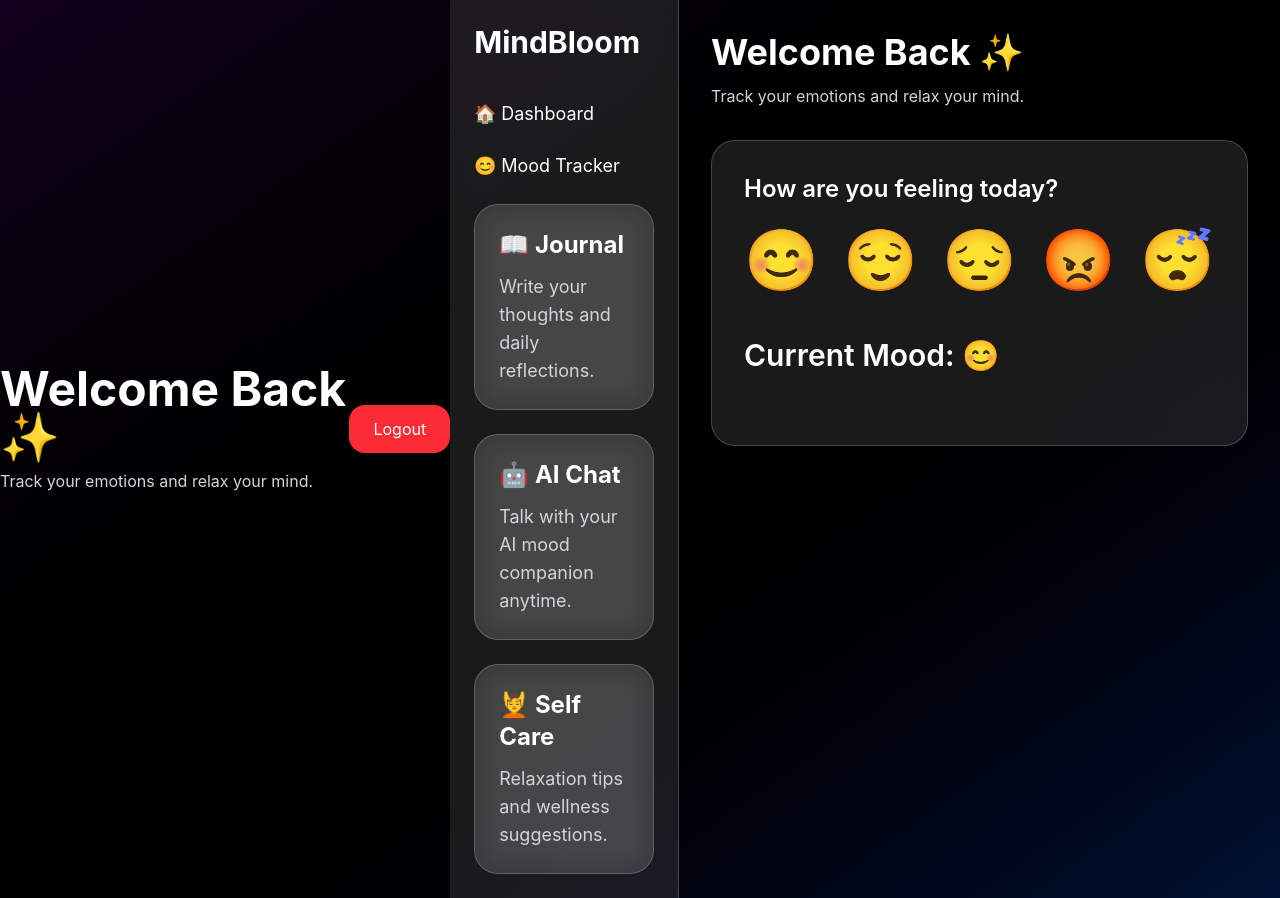
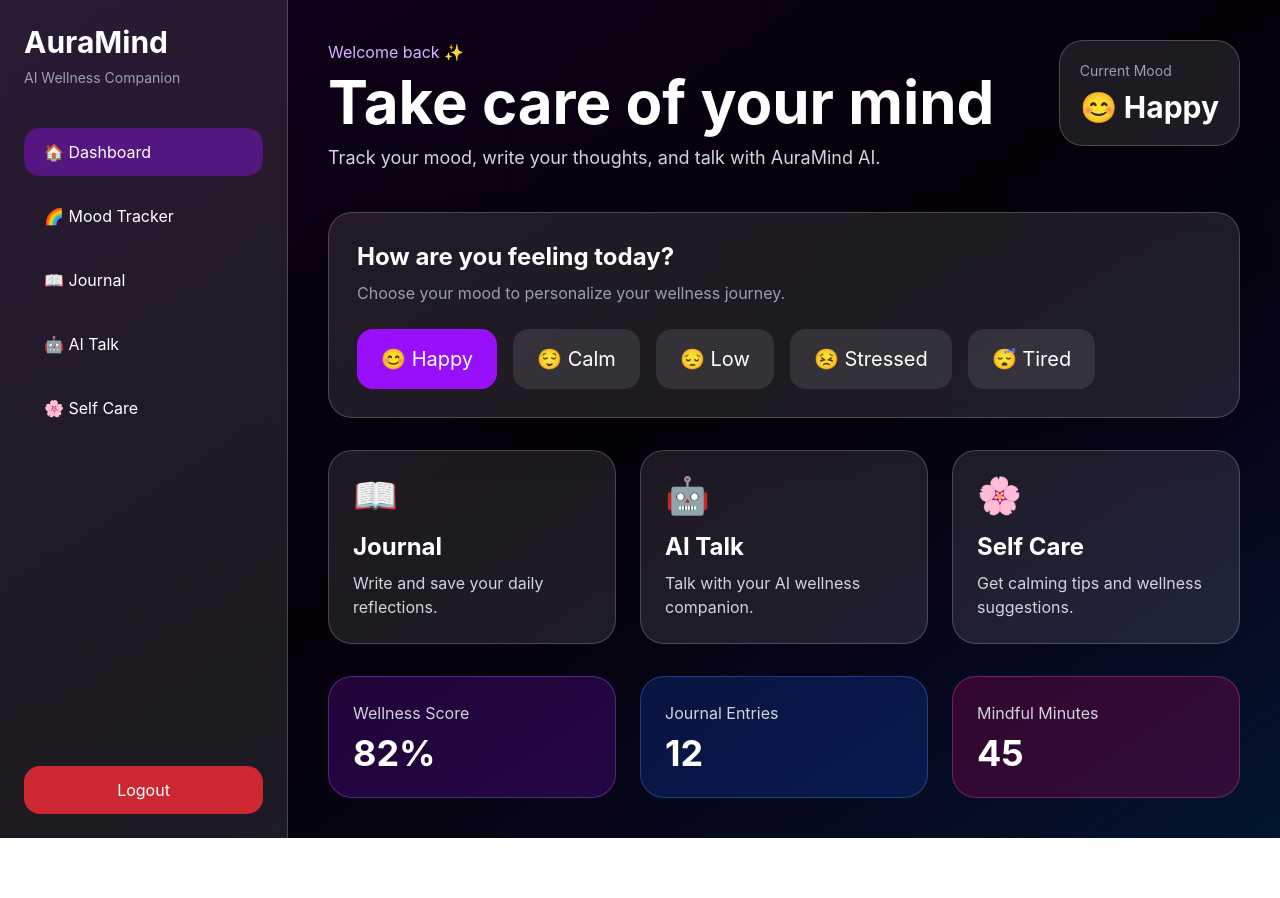
Before and after one commit to bhoomikashanbhag/auramind, a React (Vite) app: page /dashboard in a window 1280 px wide. After the commit the page ends 838 px from the top, so only its background shows below. Built offline with nearby package versions, Linux system fonts and the light colour scheme.

Commit message:
Improve dashboard UI

```diff
--- a/src/pages/Dashboard.jsx
+++ b/src/pages/Dashboard.jsx
@@ -1,168 +1,111 @@
 import { useState } from "react"
+
 function Dashboard() {
-  const [mood, setMood] = useState("😊")
+  const [mood, setMood] = useState("😊 Happy")
+
+  const moods = ["😊 Happy", "😌 Calm", "😔 Low", "😣 Stressed", "😴 Tired"]
+
   return (
-    <div className="min-h-screen bg-gradient-to-br from-[#14001f] via-black to-[#001233] text-white flex">
-
-<div className="flex justify-between items-center mb-10">
-
-  <div>
-
-    <h1 className="text-5xl font-bold mb-2">
-      Welcome Back ✨
-    </h1>
-
-    <p className="text-gray-300">
-      Track your emotions and relax your mind.
-    </p>
-
-  </div>
-
-  <a
-    href="/"
-    className="bg-red-500 hover:bg-red-600 transition px-6 py-3 rounded-2xl"
-  >
-    Logout
-  </a>
-
-</div>
+    <div className="min-h-screen bg-gradient-to-br from-[#13001f] via-[#050008] to-[#00152e] text-white flex">
 
       {/* Sidebar */}
-      <div className="w-64 bg-white/10 backdrop-blur-lg border-r border-white/20 p-6 hidden md:flex flex-col">
+      <aside className="w-72 bg-white/10 backdrop-blur-xl border-r border-white/20 p-6 hidden md:flex flex-col">
+        <h1 className="text-3xl font-bold mb-2">AuraMind</h1>
+        <p className="text-gray-400 mb-10 text-sm">AI Wellness Companion</p>
 
-        <h1 className="text-3xl font-bold mb-10">
-          MindBloom
-        </h1>
-
-        <nav className="flex flex-col gap-6 text-lg">
-
-          <button className="text-left hover:text-purple-400 transition">
-            🏠 Dashboard
-          </button>
-
-          <button className="text-left hover:text-purple-400 transition">
-            😊 Mood Tracker
-          </button>
-
-          <button className="text-left hover:text-purple-400 transition">
-            <a
-  href="/journal"
-  className="bg-white/10 backdrop-blur-lg border border-white/20 rounded-3xl p-6 hover:scale-105 transition block"
->
-
-  <h2 className="text-2xl font-bold mb-3">
-    📖 Journal
-  </h2>
-
-  <p className="text-gray-300">
-    Write your thoughts and daily reflections.
-  </p>
-
-</a>
-          </button>
-
-          <button className="text-left hover:text-purple-400 transition">
-            <a
-  href="/chat"
-  className="bg-white/10 backdrop-blur-lg border border-white/20 rounded-3xl p-6 hover:scale-105 transition block"
->
-
-  <h2 className="text-2xl font-bold mb-3">
-    🤖 AI Chat
-  </h2>
-
-  <p className="text-gray-300">
-    Talk with your AI mood companion anytime.
-  </p>
-
-</a>
-          </button>
-
-          <button className="text-left hover:text-purple-400 transition">
-            <a
-  href="/selfcare"
-  className="bg-white/10 backdrop-blur-lg border border-white/20 rounded-3xl p-6 hover:scale-105 transition block"
->
-
-  <h2 className="text-2xl font-bold mb-3">
-    💆 Self Care
-  </h2>
-
-  <p className="text-gray-300">
-    Relaxation tips and wellness suggestions.
-  </p>
-
-</a>
-          </button>
-
+        <nav className="flex flex-col gap-4">
+          <a href="/dashboard" className="bg-purple-600/40 px-5 py-3 rounded-2xl">🏠 Dashboard</a>
+          <a href="/mood" className="hover:bg-white/10 px-5 py-3 rounded-2xl transition">🌈 Mood Tracker</a>
+          <a href="/journal" className="hover:bg-white/10 px-5 py-3 rounded-2xl transition">📖 Journal</a>
+          <a href="/chat" className="hover:bg-white/10 px-5 py-3 rounded-2xl transition">🤖 AI Talk</a>
+          <a href="/selfcare" className="hover:bg-white/10 px-5 py-3 rounded-2xl transition">🌸 Self Care</a>
         </nav>
 
-      </div>
+        <a href="/" className="mt-auto bg-red-500/80 hover:bg-red-600 text-center px-5 py-3 rounded-2xl transition">
+          Logout
+        </a>
+      </aside>
 
-      {/* Main Content */}
-      <div className="flex-1 p-8">
+      {/* Main */}
+      <main className="flex-1 p-6 md:p-10">
 
-        <h2 className="text-4xl font-bold mb-3">
-          Welcome Back ✨
-        </h2>
+        <div className="flex flex-col md:flex-row justify-between gap-6 mb-10">
+          <div>
+            <p className="text-purple-300 mb-2">Welcome back ✨</p>
+            <h2 className="text-4xl md:text-6xl font-bold mb-3">
+              Take care of your mind
+            </h2>
+            <p className="text-gray-300 text-lg">
+              Track your mood, write your thoughts, and talk with AuraMind AI.
+            </p>
+          </div>
 
-        <p className="text-gray-300 mb-8">
-          Track your emotions and relax your mind.
-        </p>
-
-        {/* Mood Box */}
-        <div className="bg-white/10 backdrop-blur-lg rounded-3xl p-8 border border-white/20 mb-8">
-
-          <h3 className="text-2xl font-semibold mb-6">
-            How are you feeling today?
-          </h3>
-
-          <div className="flex gap-6 mb-12 text-6xl">
-
-  <button
-    onClick={() => setMood("😊")}
-    className="hover:scale-125 transition"
-  >
-    😊
-  </button>
-
-  <button
-    onClick={() => setMood("😌")}
-    className="hover:scale-125 transition"
-  >
-    😌
-  </button>
-
-  <button
-    onClick={() => setMood("😔")}
-    className="hover:scale-125 transition"
-  >
-    😔
-  </button>
-
-  <button
-    onClick={() => setMood("😡")}
-    className="hover:scale-125 transition"
-  >
-    😡
-  </button>
-
-  <button
-    onClick={() => setMood("😴")}
-    className="hover:scale-125 transition"
-  >
-    😴
-  </button>
-
-</div>
-<h2 className="text-3xl font-semibold mb-10">
-  Current Mood: {mood}
-</h2>
-
+          <div className="bg-white/10 border border-white/20 rounded-3xl p-5 h-fit">
+            <p className="text-gray-400 text-sm">Current Mood</p>
+            <h3 className="text-3xl font-bold mt-2">{mood}</h3>
+          </div>
         </div>
 
-      </div>
+        {/* Mood Card */}
+        <section className="bg-white/10 backdrop-blur-xl border border-white/20 rounded-3xl p-7 mb-8 shadow-2xl">
+          <h3 className="text-2xl font-bold mb-2">How are you feeling today?</h3>
+          <p className="text-gray-400 mb-6">Choose your mood to personalize your wellness journey.</p>
 
+          <div className="flex flex-wrap gap-4">
+            {moods.map((item) => (
+              <button
+                key={item}
+                onClick={() => setMood(item)}
+                className={`px-6 py-4 rounded-2xl text-xl transition hover:scale-105 ${
+                  mood === item ? "bg-purple-600" : "bg-white/10"
+                }`}
+              >
+                {item}
+              </button>
+            ))}
+          </div>
+        </section>
+
+        {/* Feature Cards */}
+        <section className="grid grid-cols-1 md:grid-cols-3 gap-6 mb-8">
+          <a href="/journal" className="bg-white/10 border border-white/20 rounded-3xl p-6 hover:scale-105 transition">
+            <div className="text-4xl mb-4">📖</div>
+            <h3 className="text-2xl font-bold mb-2">Journal</h3>
+            <p className="text-gray-300">Write and save your daily reflections.</p>
+          </a>
+
+          <a href="/chat" className="bg-white/10 border border-white/20 rounded-3xl p-6 hover:scale-105 transition">
+            <div className="text-4xl mb-4">🤖</div>
+            <h3 className="text-2xl font-bold mb-2">AI Talk</h3>
+            <p className="text-gray-300">Talk with your AI wellness companion.</p>
+          </a>
+
+          <a href="/selfcare" className="bg-white/10 border border-white/20 rounded-3xl p-6 hover:scale-105 transition">
+            <div className="text-4xl mb-4">🌸</div>
+            <h3 className="text-2xl font-bold mb-2">Self Care</h3>
+            <p className="text-gray-300">Get calming tips and wellness suggestions.</p>
+          </a>
+        </section>
+
+        {/* Bottom Stats */}
+        <section className="grid grid-cols-1 md:grid-cols-3 gap-6">
+          <div className="bg-purple-600/20 border border-purple-400/30 rounded-3xl p-6">
+            <p className="text-gray-300">Wellness Score</p>
+            <h3 className="text-4xl font-bold mt-2">82%</h3>
+          </div>
+
+          <div className="bg-blue-600/20 border border-blue-400/30 rounded-3xl p-6">
+            <p className="text-gray-300">Journal Entries</p>
+            <h3 className="text-4xl font-bold mt-2">12</h3>
+          </div>
+
+          <div className="bg-pink-600/20 border border-pink-400/30 rounded-3xl p-6">
+            <p className="text-gray-300">Mindful Minutes</p>
+            <h3 className="text-4xl font-bold mt-2">45</h3>
+          </div>
+        </section>
+
+      </main>
     </div>
   )
 }
```
